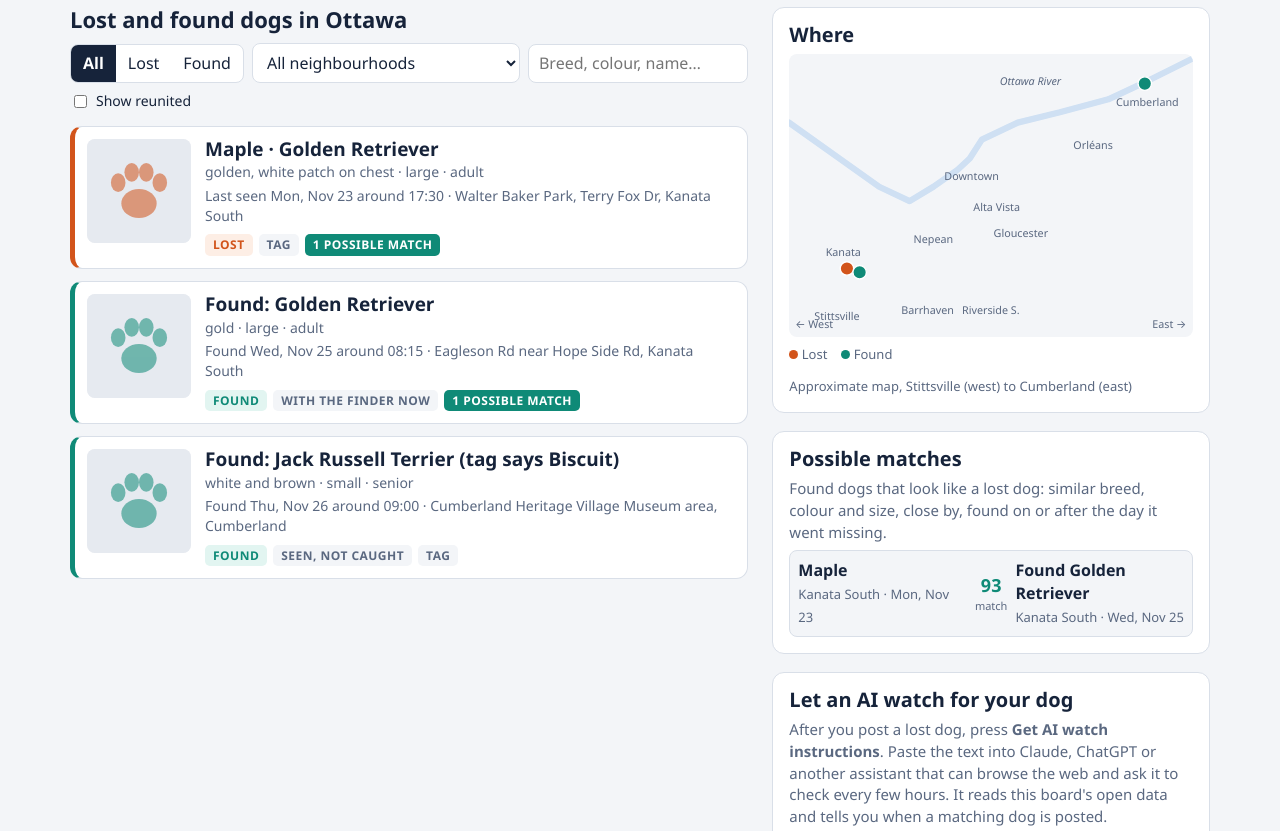
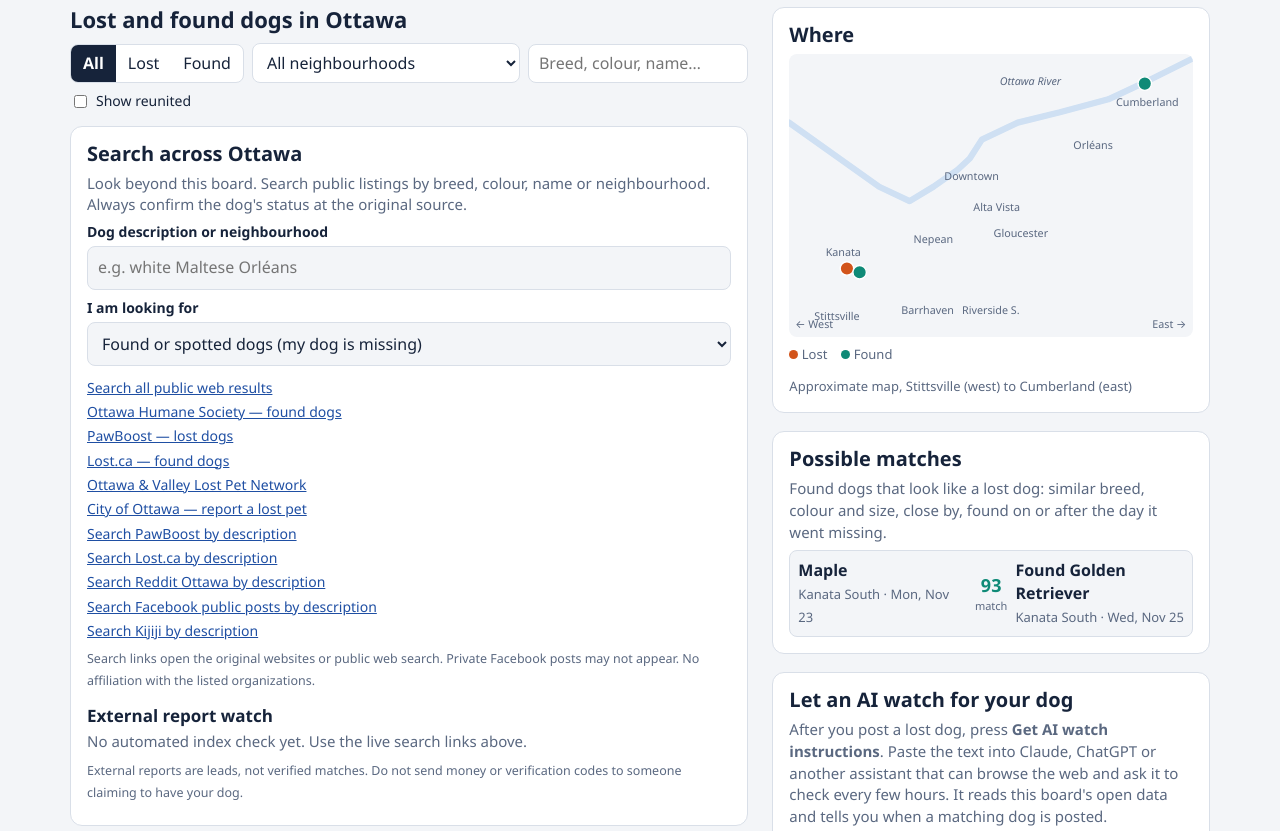
Before and after one commit to ramayako/ottawa-lost-dogs, a plain HTML site: page index.html in a window 1280 px wide. Shown: the part 660-1491 px from the top of the page. Drawn offline with Linux system fonts and the light colour scheme.

Commit message:
Add external dog search and public report index to homepage

```diff
--- a/index.html
+++ b/index.html
@@ -248,7 +248,19 @@ dl.facts dd{margin:0;overflow-wrap:anywhere}
       <input id="f-q" type="search" placeholder="Breed, colour, name…" aria-label="Search">
       <label style="font-size:14px;display:flex;gap:6px;align-items:center"><input type="checkbox" id="f-reunited"> Show reunited</label>
     </div>
-    <div class="list" id="list"></div>
+    <section class="panel" aria-labelledby="external-title" style="margin-bottom:16px">
+<h2 id="external-title">Search across Ottawa</h2>
+<p>Look beyond this board. Search public listings by breed, colour, name or neighbourhood. Always confirm the dog's status at the original source.</p>
+<div class="f"><label for="external-q">Dog description or neighbourhood</label><input id="external-q" type="search" maxlength="120" placeholder="e.g. white Maltese Orléans"></div>
+<div class="f" style="margin-top:8px"><label for="external-type">I am looking for</label><select id="external-type"><option value="found">Found or spotted dogs (my dog is missing)</option><option value="lost">Missing dogs (I found a dog)</option><option value="all">Both</option></select></div>
+<div id="external-links" class="res" style="margin-top:12px"></div>
+<p><small>Search links open the original websites or public web search. Private Facebook posts may not appear. No affiliation with the listed organizations.</small></p>
+<h3 style="font-size:17px;margin-top:16px">External report watch</h3>
+<p id="external-status" role="status">Checking external report index…</p>
+<div id="external-reports" class="res"></div>
+<p><small>External reports are leads, not verified matches. Do not send money or verification codes to someone claiming to have your dog.</small></p>
+</section>
+<div class="list" id="list"></div>
   </section>
 
   <aside>
@@ -778,5 +790,22 @@ render();load().then(openFromHash);logVisit();
 if(LIVE)setInterval(()=>{if(!document.hidden)load();},120000);
 })();
 </script>
+<script>
+(()=>{"use strict";
+const q=document.getElementById("external-q"), t=document.getElementById("external-type"), links=document.getElementById("external-links"), out=document.getElementById("external-reports"), status=document.getElementById("external-status");
+let rows=[];
+const google=(query)=>"https://www.google.com/search?q="+encodeURIComponent(query);
+const sources=[
+["Ottawa Humane Society — found dogs","https://www.ottawahumane.ca/get-help/lost-and-found/pictures-of-found-dogs/"],
+["PawBoost — lost dogs","https://www.pawboost.com/lost-found-pets/ottawa-on/all-lost-dogs/page-1"],
+["Lost.ca — found dogs","https://lost.ca/found/ottawa/dogs"],
+["Ottawa & Valley Lost Pet Network","https://www.facebook.com/lostpetnetwork/"],
+["City of Ottawa — report a lost pet","https://ottawa.ca/en/living-ottawa/animals-and-pets/lost-and-found-pets/report-lost-pet"]];
+function link(parent,label,url){const a=document.createElement("a");a.textContent=label;a.href=url;a.target="_blank";a.rel="noopener noreferrer";parent.append(a);}
+function render(){const term=q.value.trim(), kind=t.value==="all"?"lost OR found OR spotted":t.value==="found"?"found OR spotted":"lost OR missing";const query="Ottawa dog ("+kind+") "+term;links.replaceChildren();link(links,"Search all public web results",google(query));for(const [name,url] of sources)link(links,name,url);for(const [name,domain] of [["PawBoost","pawboost.com"],["Lost.ca","lost.ca"],["Reddit Ottawa","reddit.com/r/ottawa"],["Facebook public posts","facebook.com"],["Kijiji","kijiji.ca"]])link(links,"Search "+name+" by description",google("site:"+domain+" "+query));out.replaceChildren();const words=term.toLowerCase().split(/\s+/).filter(Boolean);const scored=rows.filter(r=>t.value==="all"||r.type===t.value||r.type==="unknown").map(r=>({r,score:words.filter(w=>(r.title+" "+r.area+" "+r.description).toLowerCase().includes(w)).length})).filter(x=>!words.length||x.score>0).sort((a,b)=>b.score-a.score||String(b.r.checked_at).localeCompare(String(a.r.checked_at)));for(const {r} of scored){const p=document.createElement("p");link(p,r.title+" — "+r.source,r.url);const small=document.createElement("small");small.textContent=[r.area,r.description,"Checked "+r.checked_at].filter(Boolean).join(" · ");p.append(small);out.append(p);}if(rows.length&&!scored.length)out.textContent="No indexed leads match these filters. Try the live search links above.";}
+q.addEventListener("input",render);t.addEventListener("change",render);render();
+fetch("external-reports.json",{cache:"no-store"}).then(r=>{if(!r.ok)throw Error();return r.json();}).then(data=>{rows=(Array.isArray(data.reports)?data.reports:[]).filter(r=>{try{return typeof r.title==="string"&&new URL(r.url).protocol==="https:";}catch{return false;}});status.textContent=data.updated_at?"Last index check: "+data.updated_at+" UTC. "+rows.length+" public leads.":"No automated index check yet. Use the live search links above.";render();}).catch(()=>{status.textContent="External index unavailable. Live search links still work.";});
+})();
+</script>
 </body>
 </html>
```
